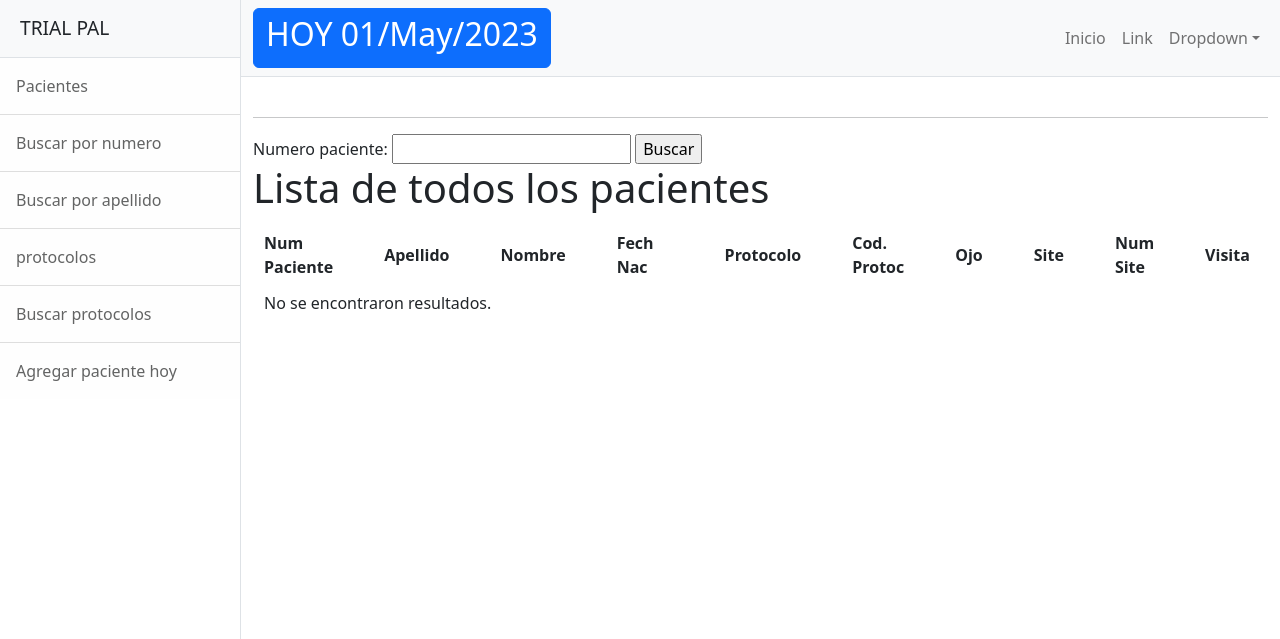
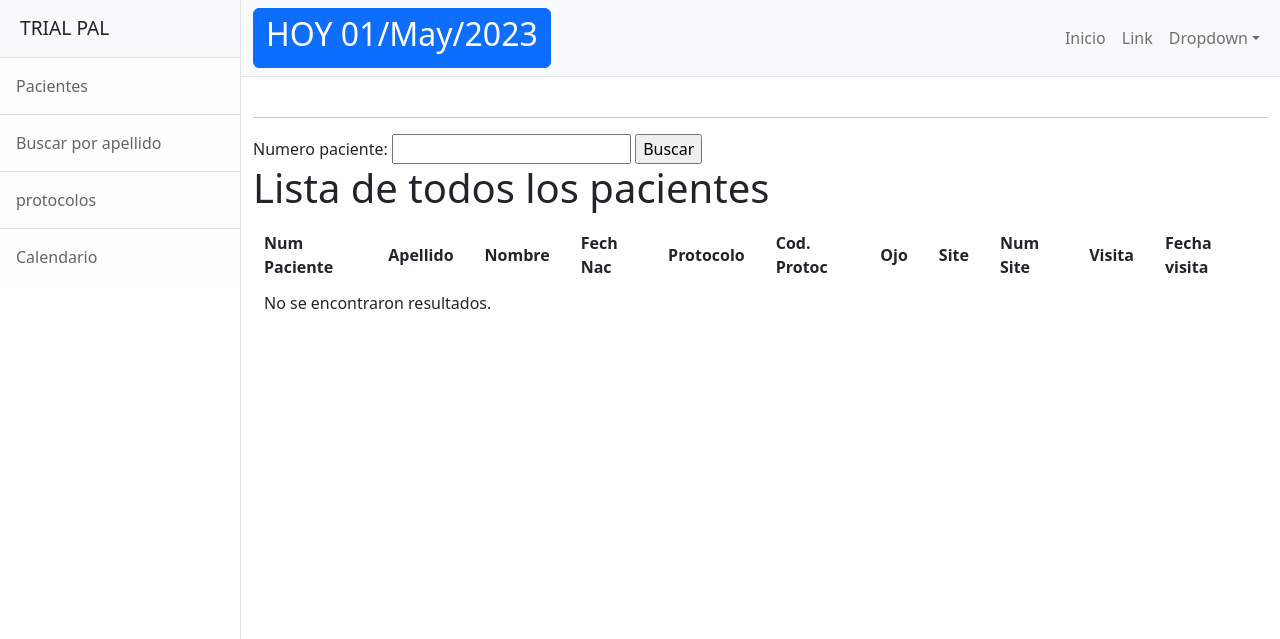
Before and after one commit to Pablotus/ProyectoTApp, a Django app: page /TApp/paciente/ in a window 1280 px wide. Shown: the top 639 px of the page. Run offline with Django 4.2, Linux system fonts and the light colour scheme; data that the repository does not hold is empty; some libraries are stand-ins or nearby versions.

Commit message:
version beta

```diff
--- a/TApp/templates/TApp/index.html
+++ b/TApp/templates/TApp/index.html
@@ -19,11 +19,9 @@
                 <div class="sidebar-heading border-bottom bg-light">TRIAL PAL</div>
                 <div class="list-group list-group-flush">
                     <a class="list-group-item list-group-item-action list-group-item-light p-3" href="{% url 'paciente' %}">Pacientes</a>
-                    <a class="list-group-item list-group-item-action list-group-item-light p-3" href="{% url 'busquedapaciente' %}">Buscar por numero</a>
                     <a class="list-group-item list-group-item-action list-group-item-light p-3" href="{% url 'busqueda_apellido' %}">Buscar por apellido</a>
                     <a class="list-group-item list-group-item-action list-group-item-light p-3" href="{% url 'protocolos' %}">protocolos</a>
-                    <a class="list-group-item list-group-item-action list-group-item-light p-3" href="{% url 'buscar_protocolos' %}">Buscar protocolos</a>
-                    <a class="list-group-item list-group-item-action list-group-item-light p-3" href="{% url 'inicio' %}">Agregar paciente hoy</a>
+                    <a class="list-group-item list-group-item-action list-group-item-light p-3" href="{% url 'inicio' %}">Calendario</a>
 
                 </div>
             </div>
--- a/TApp/templates/TApp/paciente.html
+++ b/TApp/templates/TApp/paciente.html
@@ -27,17 +27,17 @@
     <table>
         <thead>
             <tr>
-                <th style="padding-right: 40px;">Num Paciente</th>
-                <th style="padding-right: 40px;">Apellido</th>
-                <th style="padding-right: 40px;">Nombre</th>
-                <th style="padding-right: 60px;">Fech Nac</th>
-                <th style="padding-right: 40px;">Protocolo</th>
-                <th style="padding-right: 40px;">Cod. Protoc</th>
-                <th style="padding-right: 40px;">Ojo</th>
-                <th style="padding-right: 40px;">Site</th>
-                <th style="padding-right: 40px;">Num Site</th>
-                <th style="padding-right: 30px;">Visita</th>
-                <th style="padding-right: 30px;">Fecha visita</th>
+                <th style="padding-right: 20px;">Num Paciente</th>
+                <th style="padding-right: 20px;">Apellido</th>
+                <th style="padding-right: 20px;">Nombre</th>
+                <th style="padding-right: 20px;">Fech Nac</th>
+                <th style="padding-right: 20px;">Protocolo</th>
+                <th style="padding-right: 20px;">Cod. Protoc</th>
+                <th style="padding-right: 20px;">Ojo</th>
+                <th style="padding-right: 20px;">Site</th>
+                <th style="padding-right: 20px;">Num Site</th>
+                <th style="padding-right: 20px;">Visita</th>
+                <th style="padding-right: 20px;">Fecha visita</th>
                 <!-- Agrega más columnas si es necesario -->
             </tr>
         </thead>
--- a/TApp/views.py
+++ b/TApp/views.py
@@ -103,7 +103,7 @@ def buscar_protocolos(request):
         "protocolos": protocolos_filtrados,
         "form_busqueda": form_busqueda
     }
-    return render(request, "TApp/resultadosBusquedaProtocolo.html", context=context)
+    return render(request, "TApp/protocolos.html", context=context)
 
 
 # def agregar_paciente(request):
```
Also changed, not shown: TApp/templates/TApp/protocolos.html (+17 -9 lines).
